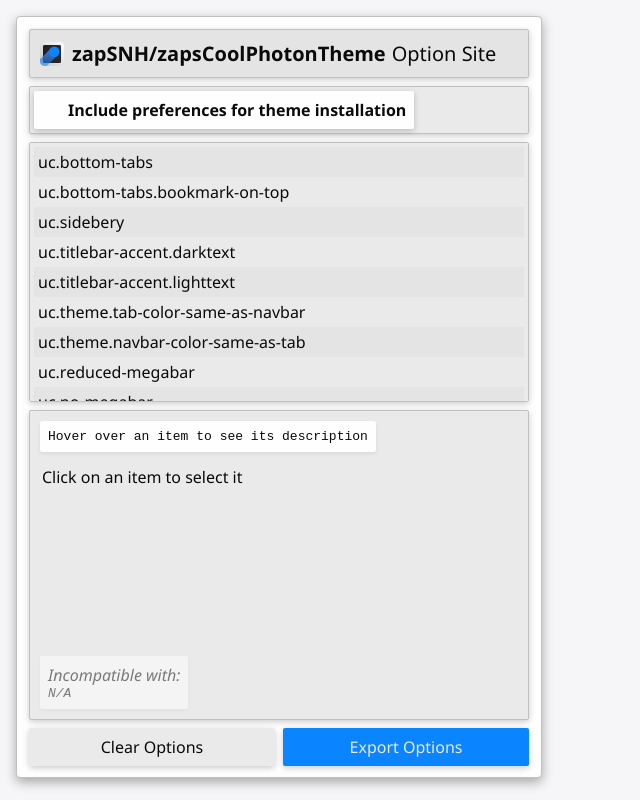
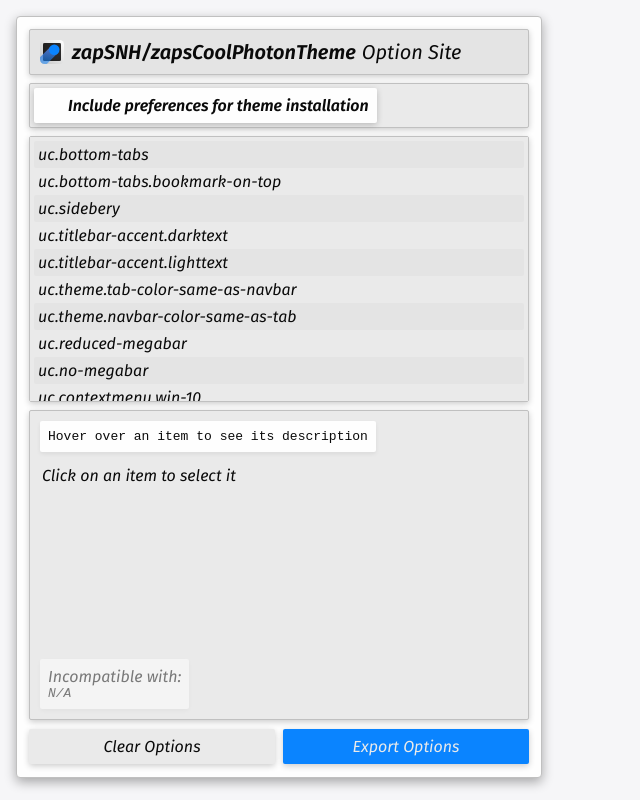
Before and after one commit to zapSNH/zcpt-configurator, a plain HTML site: page index.html in a window 1280 px wide. Shown: the whole page, without its empty margins (0-640 px from the left). Drawn offline with Linux system fonts and the light colour scheme.

Commit message:
Update style.css

```diff
--- a/style.css
+++ b/style.css
@@ -1,4 +1,6 @@
 /* Zap's Cool Photon... Site! */
+@import url('https://fonts.googleapis.com/css2?family=Fira+Sans:ital,wght@1,400..600&display=swap');
+
 :root {
 	--background-1: #f6f6f8;
 	--background-2: #fefefe;
@@ -31,7 +33,7 @@ body {
 	background: var(--background-1);
 	color: var(--color-1);
 	margin: 0;
-	font-family: 'Segoe UI', 'Lato', Tahoma, Geneva, Verdana, sans-serif;
+	font-family: 'Fira Sans', 'Segoe UI', 'Lato', sans-serif;
 	padding: 16px;
 	display: flex;
 	flex-direction: row;
@@ -229,7 +231,7 @@ body {
 	transition: 0.1s;
 	text-decoration: none;
 	text-align: center;
-	font-family: 'Segoe UI', 'Lato', Tahoma, Geneva, Verdana, sans-serif;
+	font-family: 'Fira Sans', 'Segoe UI', 'Lato', sans-serif;
 	display: flex;
 	font-weight: 600;
 }
```
